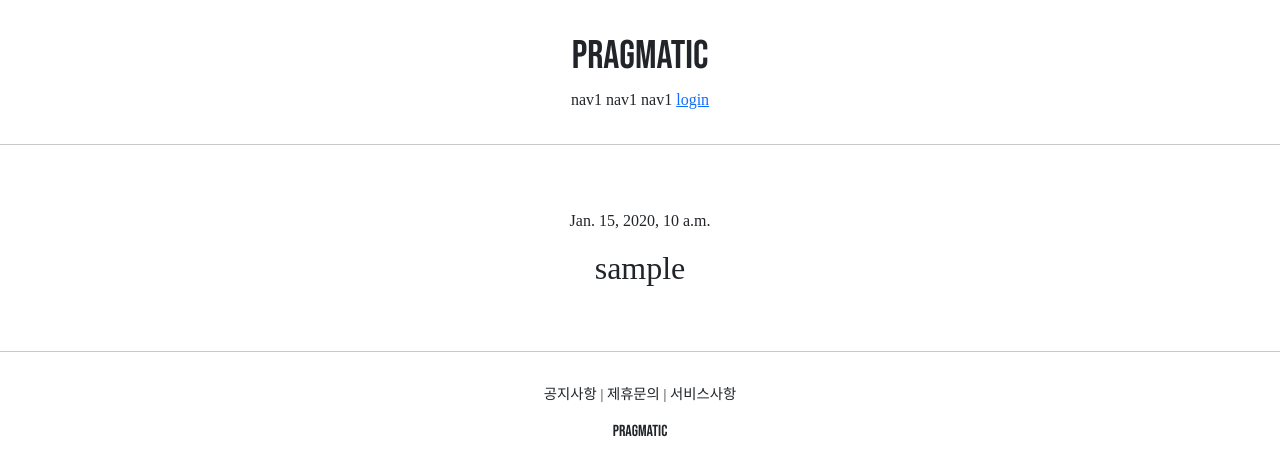
After one commit to sseregit/pragmatic-clone, a Django app: page /account/detail/1 in a window 1280 px wide. The commit adds this page. Shown: the top 476 px of the page. Run offline with Django 4.2, Linux system fonts and the light colour scheme; tables that the repository leaves empty hold one stand-in row (values such as "Sample post"); some libraries are stand-ins or nearby versions; some web fonts are replaced.

Commit message:
django course 24 commit

```diff
--- a/accountapp/templates/accountapp/create.html
+++ b/accountapp/templates/accountapp/create.html
@@ -3,7 +3,7 @@
 
 {% block content %}
 
-    <div style="text-align:center; max-width:600px; margin:4rem auto;">
+    <div style="text-align:center; max-width:500px; margin:4rem auto;">
         <div class="mb-4">
             <h4>SignUp</h4>
         </div>
--- /dev/null
+++ b/accountapp/templates/accountapp/detail.html
@@ -0,0 +1,16 @@
+{% extends 'base.html' %}
+
+{% block content %}
+
+    <div>
+        <div style="text-align: center; max-width: 500px; margin: 4rem auto;">
+            <p>
+                {{ target_user.date_joined }}
+            </p>
+            <h2 style="font-family: 'NanumSquareBold';">
+                {{ target_user.username }}
+            </h2>
+        </div>
+    </div>
+
+{% endblock %}
--- a/accountapp/urls.py
+++ b/accountapp/urls.py
@@ -1,7 +1,7 @@
 from django.contrib.auth.views import LogoutView, LoginView
 from django.urls import path
 
-from accountapp.views import hello_world, AccountCreateView
+from accountapp.views import hello_world, AccountCreateView, AccountDetailView
 
 app_name = 'accountapp'
 
@@ -10,4 +10,5 @@ urlpatterns = [
     path('login/', LoginView.as_view(template_name='accountapp/login.html'), name='login'),
     path('logout/', LogoutView.as_view(), name='logout'),
     path('create/', AccountCreateView.as_view(), name='create'),
+    path('detail/<int:pk>', AccountDetailView.as_view(), name='detail'),
 ]
--- a/accountapp/views.py
+++ b/accountapp/views.py
@@ -5,7 +5,7 @@ from django.shortcuts import render
 
 # Create your views here.
 from django.urls import reverse, reverse_lazy
-from django.views.generic import CreateView
+from django.views.generic import CreateView, DetailView
 
 from accountapp.models import HelloWorld
 
@@ -29,3 +29,10 @@ class AccountCreateView(CreateView):
     form_class = UserCreationForm
     success_url = reverse_lazy('accountapp:hello_world')
     template_name = 'accountapp/create.html'
+
+
+
+class AccountDetailView(DetailView):
+    model = User
+    context_object_name = 'target_user'
+    template_name = 'accountapp/detail.html'
--- a/templates/header.html
+++ b/templates/header.html
@@ -8,6 +8,9 @@
             <span>login</span>
         </a>
         {% else %}
+        <a href="{% url 'accountapp:detail' pk=user.pk %}">
+            <span>MyPage</span>
+        </a>
         <a href="{% url 'accountapp:logout'%}?next={{request.path}}">
             <span>logout</span>
         </a>
```
